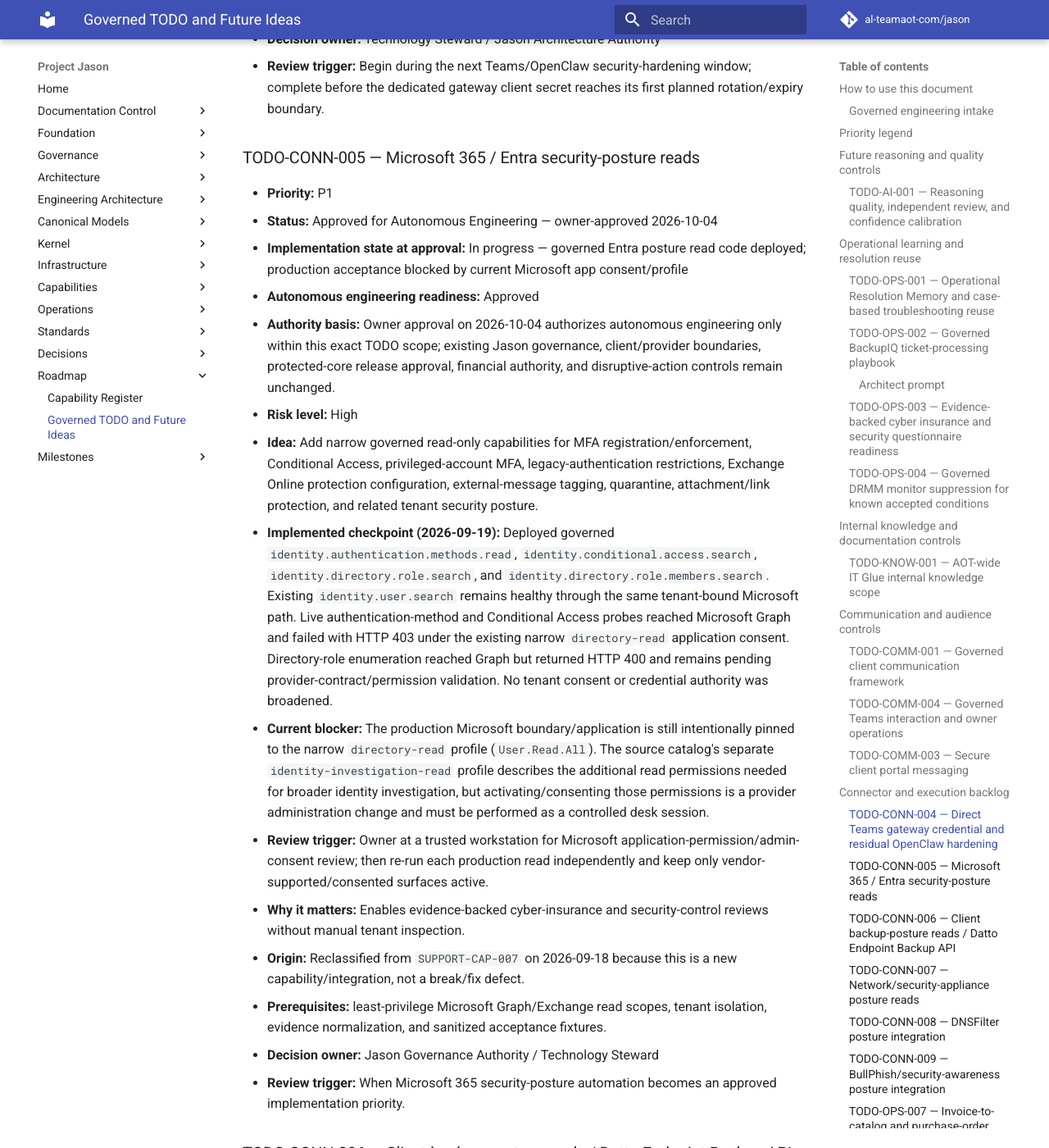
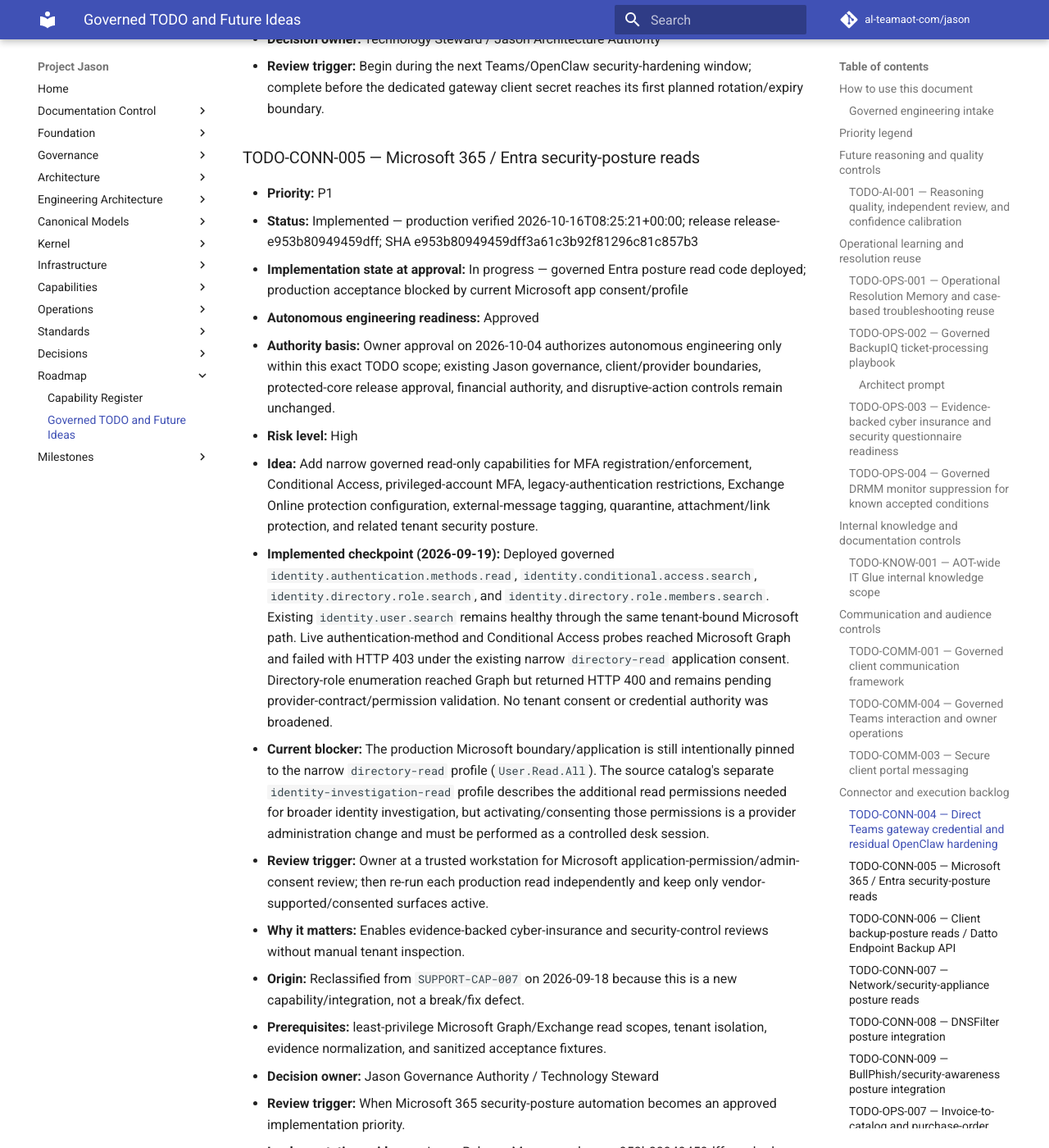
Before and after one commit to al-teamaot-com/jason, an MkDocs documentation site: the page built from docs/roadmaps/Project-Jason-TODO-and-Future-Ideas.md, in a window 1280 px wide and 1400 px high, scrolled down 23841 px. Shown: the whole window at 82% size. Built offline with MkDocs 1.6.1 and Material for MkDocs 9.7.7, drawn with Linux system fonts in a browser that asks for light colours; comment, search, counter and statistics services are not loaded; some of the changed text lies outside the part shown.

Commit message:
Close TODO-CONN-005 after production verification

```diff
--- a/docs/roadmaps/Project-Jason-TODO-and-Future-Ideas.md
+++ b/docs/roadmaps/Project-Jason-TODO-and-Future-Ideas.md
@@ -719,7 +719,7 @@
 ### TODO-CONN-005 — Microsoft 365 / Entra security-posture reads
 
 - **Priority:** P1
-- **Status:** Approved for Autonomous Engineering — owner-approved 2026-10-04
+- **Status:** Implemented — production verified 2026-10-16T08:25:21+00:00; release release-e953b80949459dff; SHA e953b80949459dff3a61c3b92f81296c81c857b3
 - **Implementation state at approval:** In progress — governed Entra posture read code deployed; production acceptance blocked by current Microsoft app consent/profile
 - **Autonomous engineering readiness:** Approved
 - **Authority basis:** Owner approval on 2026-10-04 authorizes autonomous engineering only within this exact TODO scope; existing Jason governance, client/provider boundaries, protected-core release approval, financial authority, and disruptive-action controls remain unchanged.
@@ -733,7 +733,7 @@
 - **Prerequisites:** least-privilege Microsoft Graph/Exchange read scopes, tenant isolation, evidence normalization, and sanitized acceptance fixtures.
 - **Decision owner:** Jason Governance Authority / Technology Steward
 - **Review trigger:** When Microsoft 365 security-posture automation becomes an approved implementation priority.
-
+- **Implementation evidence:** Jason Release Manager release-e953b80949459dff reached closed; production SHA e953b80949459dff3a61c3b92f81296c81c857b3.
 ### TODO-CONN-006 — Client backup-posture reads / Datto Endpoint Backup API
 
 - **Priority:** P1
```
